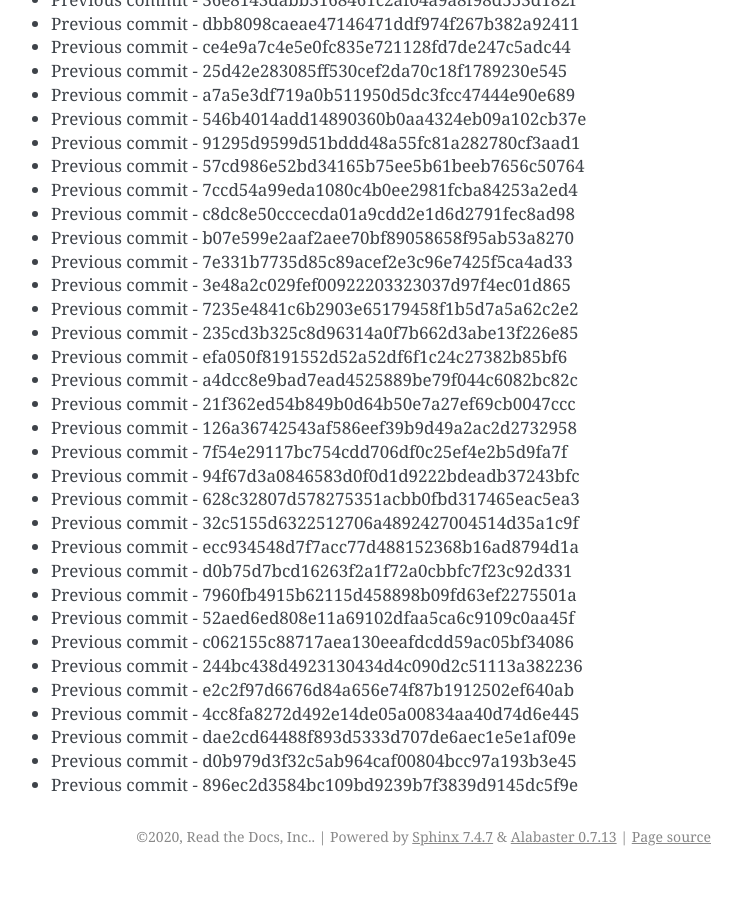
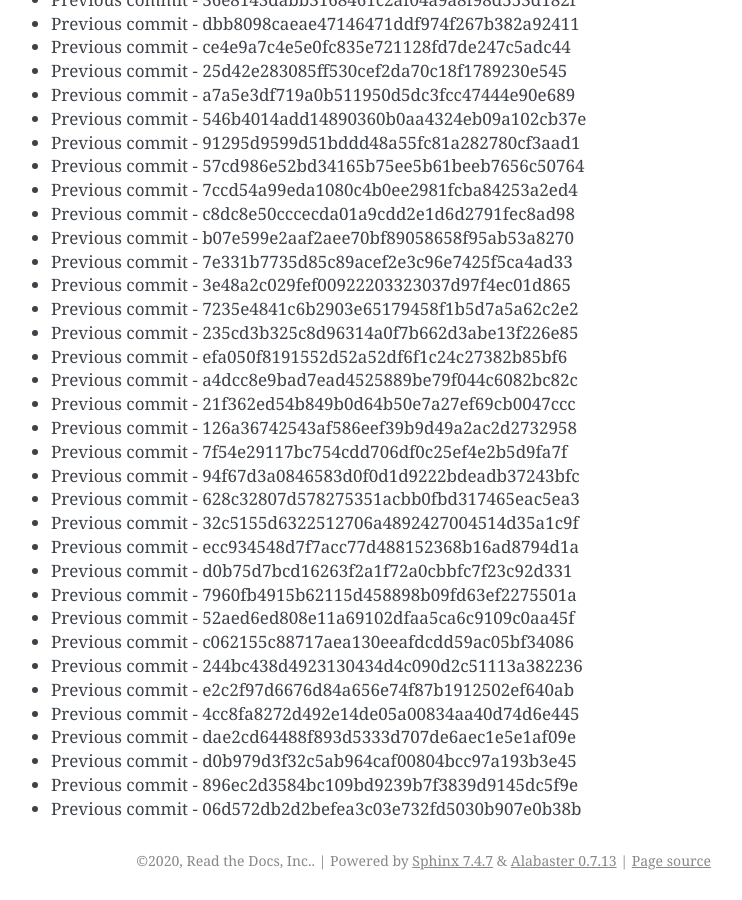
Before and after one commit to readthedocs/rtd-git-stresstest, a Sphinx documentation site: the page built from docs/updates.rst, in a window 1280 px wide and 900 px high, scrolled down 76782 px. Shown: the whole window, without its empty margins (399-1141 px from the left). Built offline with Sphinx 7.4.7, drawn with Linux system fonts in a browser that asks for light colours; before the commit the page ends 77658 px from its top, so only the background shows below that.

Commit message:
Generating commit from previous: 06d572db2d2befea3c03e732fd5030b907e0b38b

```diff
--- a/docs/updates.rst
+++ b/docs/updates.rst
@@ -3258,3 +3258,4 @@ It can be tested for any performance characteristics.
 * Previous commit - dae2cd64488f893d5333d707de6aec1e5e1af09e
 * Previous commit - d0b979d3f32c5ab964caf00804bcc97a193b3e45
 * Previous commit - 896ec2d3584bc109bd9239b7f3839d9145dc5f9e
+* Previous commit - 06d572db2d2befea3c03e732fd5030b907e0b38b
```
